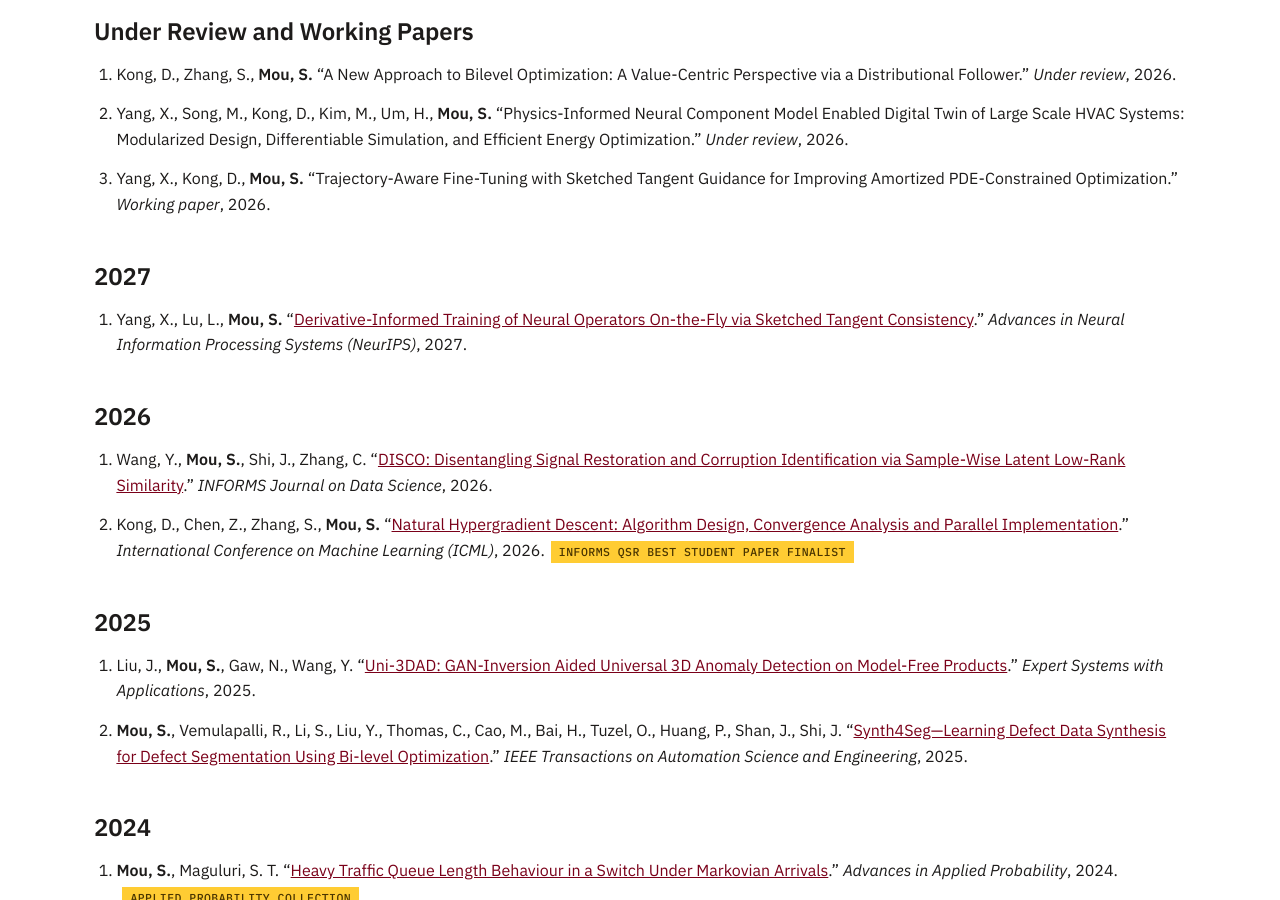
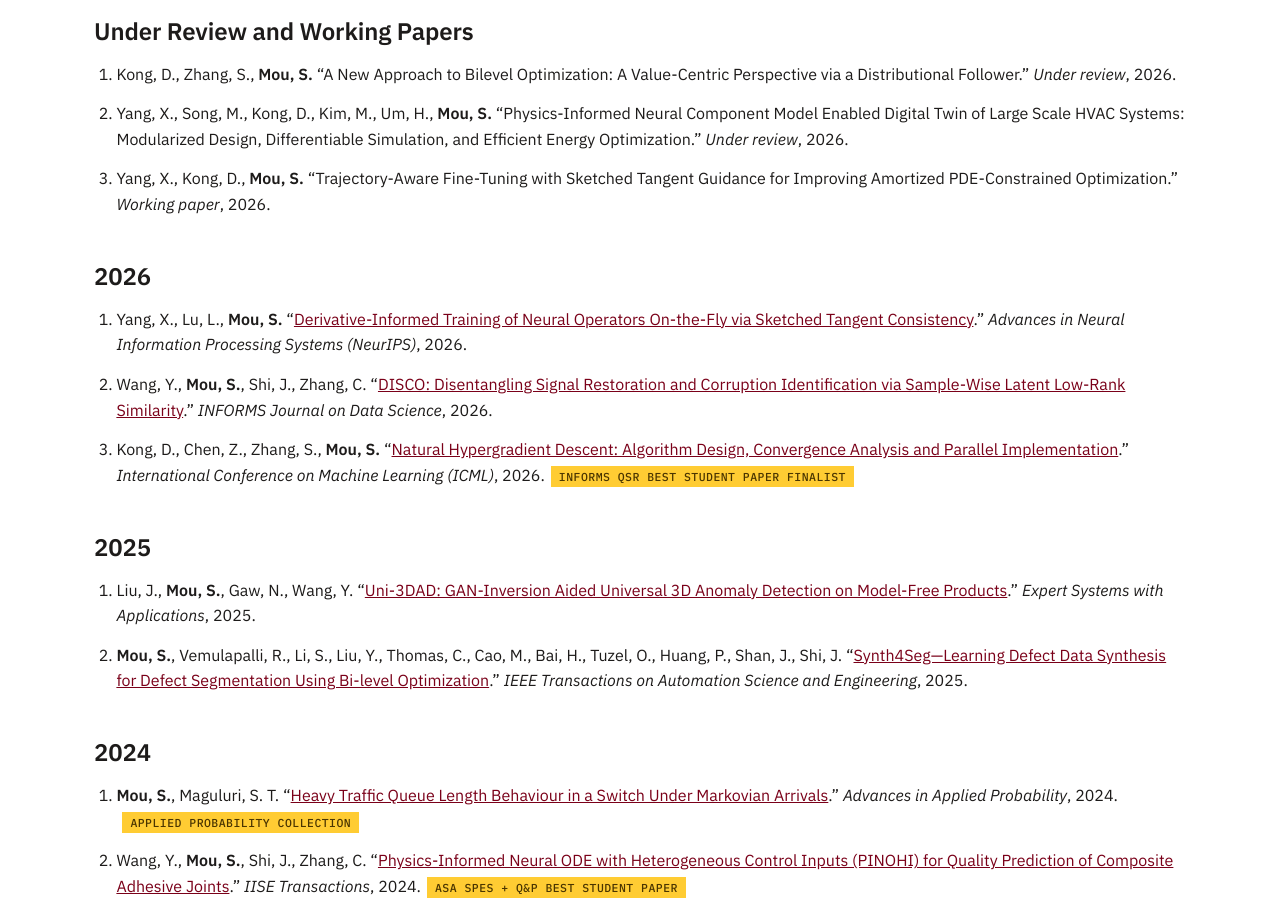
Before and after one commit to Mou-group-UMN/mou-group-umn.github.io, a Jekyll site: the page built from publications.html, in a window 1280 px wide and 900 px high, scrolled down 419 px. Built offline with Jekyll 4.4.1, drawn with Linux system fonts in a browser that asks for light colours.

Commit message:
NeurIPS 2026 (not 2027) for the sTCL paper, per Sean and his CV
Co-Authored-By: Claude Opus 5.5 <noreply@anthropic.com>
Claude-Session: https://claude.ai/code/session_016GNQRsRmjnV7FVLtdJKMqR

```diff
--- a/_data/news.yml
+++ b/_data/news.yml
@@ -9,7 +9,7 @@
   text: 'Visited Samsung Electronics to give an invited talk on our GRO project: “AI/ML Modeling + Large-scale Optimization for Large-scale Complex Engineering Systems.”'
 - date: Sep 2026
   type: Paper
-  text: 'New paper accepted at <strong>NeurIPS 2027</strong>: “Derivative-Informed Training of Neural Operators On-the-Fly via Sketched Tangent Consistency.” <a href="https://arxiv.org/abs/2609.32797">arXiv</a>'
+  text: 'New paper accepted at <strong>NeurIPS 2026</strong>: “Derivative-Informed Training of Neural Operators On-the-Fly via Sketched Tangent Consistency.” <a href="https://arxiv.org/abs/2609.32797">arXiv</a>'
   image: /assets/img/news/stcl-overview.png
   caption: sTCL enforces tangent consistency from the known PDE during training, with no offline derivative labels.
   video:
--- a/_data/publications.yml
+++ b/_data/publications.yml
@@ -5,7 +5,7 @@
 - {authors: "Kong, D., Zhang, S., Mou, S.", title: "A New Approach to Bilevel Optimization: A Value-Centric Perspective via a Distributional Follower", venue: "Under review", year: 2026, status: review, area: stochastic}
 - {authors: "Yang, X., Song, M., Kong, D., Kim, M., Um, H., Mou, S.", title: "Physics-Informed Neural Component Model Enabled Digital Twin of Large Scale HVAC Systems: Modularized Design, Differentiable Simulation, and Efficient Energy Optimization", venue: "Under review", year: 2026, status: review, area: design}
 - {authors: "Yang, X., Kong, D., Mou, S.", title: "Trajectory-Aware Fine-Tuning with Sketched Tangent Guidance for Improving Amortized PDE-Constrained Optimization", venue: "Working paper", year: 2026, status: working, area: design}
-- {authors: "Yang, X., Lu, L., Mou, S.", title: "Derivative-Informed Training of Neural Operators On-the-Fly via Sketched Tangent Consistency", venue: "Advances in Neural Information Processing Systems (NeurIPS)", year: 2027, link: "https://arxiv.org/abs/2609.32797", area: design}
+- {authors: "Yang, X., Lu, L., Mou, S.", title: "Derivative-Informed Training of Neural Operators On-the-Fly via Sketched Tangent Consistency", venue: "Advances in Neural Information Processing Systems (NeurIPS)", year: 2026, link: "https://arxiv.org/abs/2609.32797", area: design}
 - {authors: "Wang, Y., Mou, S., Shi, J., Zhang, C.", title: "DISCO: Disentangling Signal Restoration and Corruption Identification via Sample-Wise Latent Low-Rank Similarity", venue: "INFORMS Journal on Data Science", year: 2026, link: "https://doi.org/10.1287/ijds.2026.0150", area: robust}
 - {authors: "Kong, D., Chen, Z., Zhang, S., Mou, S.", title: "Natural Hypergradient Descent: Algorithm Design, Convergence Analysis and Parallel Implementation", venue: "International Conference on Machine Learning (ICML)", year: 2026, link: "https://arxiv.org/abs/2602.10905", note: "INFORMS QSR Best Student Paper Finalist", area: stochastic}
 - {authors: "Liu, J., Mou, S., Gaw, N., Wang, Y.", title: "Uni-3DAD: GAN-Inversion Aided Universal 3D Anomaly Detection on Model-Free Products", venue: "Expert Systems with Applications", year: 2025, link: "https://doi.org/10.1016/j.eswa.2025.126665", area: robust}
```
